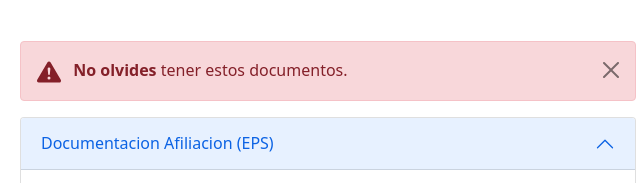
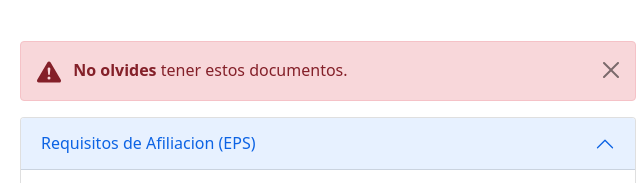
Before and after one commit to Newmannsoft/bca_soluciones.gihub.io, a plain HTML site: page index.html in a window 1280 px wide. Shown: the part 1318-1501 px from the top of the page, 632-1272 px from the left. Drawn offline with nearby package versions, Linux system fonts and the light colour scheme.

Commit message:
cambio documentos

```diff
--- a/index.html
+++ b/index.html
@@ -184,7 +184,7 @@
                                         <div class="accordion-item">
                                             <h2 class="accordion-header" id="panelsStayOpen-headingOne">
                                                 <button class="accordion-button" type="button" data-bs-toggle="collapse" data-bs-target="#panelsStayOpen-collapseOne" aria-expanded="true" aria-controls="panelsStayOpen-collapseOne">
-                                                Documentacion Afiliacion (EPS)
+                                                Requisitos de Afiliacion (EPS)
                                                 </button>
                                             </h2>
                                             <div id="panelsStayOpen-collapseOne" class="accordion-collapse collapse show" aria-labelledby="panelsStayOpen-headingOne">
```
